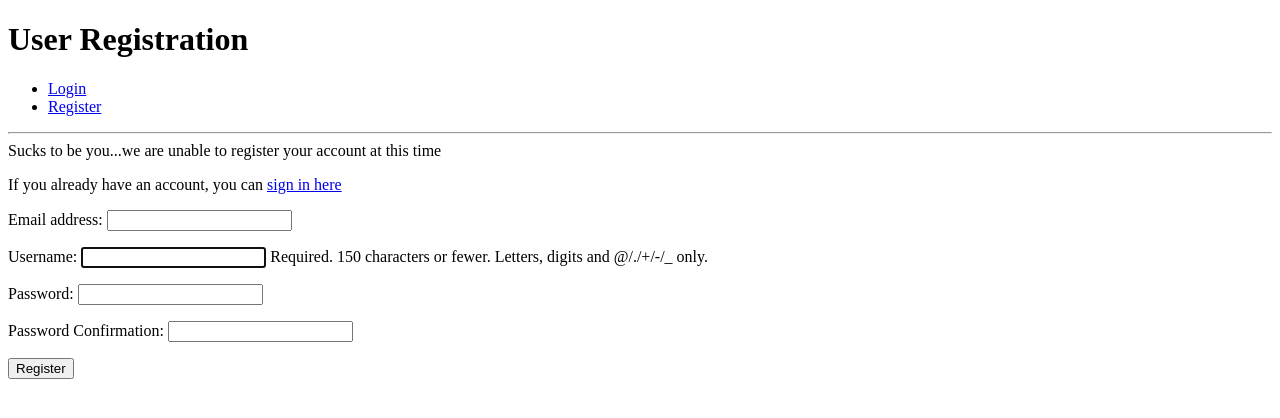
After one commit to sps992/django-authorization-test, a Django app: page /accounts/register/ in a window 1280 px wide. The commit adds this page. Shown: the top 418 px of the page. Run offline with Django 3.2, Linux system fonts and the light colour scheme.

Commit message:
Added user login, registration and profile

```diff
--- a/accounts/forms.py
+++ b/accounts/forms.py
@@ -1,4 +1,7 @@
 from django import forms
+from django.contrib.auth.models import User
+from django.contrib.auth.forms import UserCreationForm
+from django.core.exceptions import ValidationError
 
 
 class UserLoginForm(forms.Form):
@@ -6,3 +9,35 @@ class UserLoginForm(forms.Form):
 
     username = forms.CharField()
     password = forms.CharField(widget=forms.PasswordInput)
+
+
+class UserRegistrationForm(UserCreationForm):
+    """Form used to register a new user"""
+
+    password1 = forms.CharField(label="Password", widget=forms.PasswordInput)
+    password2 = forms.CharField(
+        label="Password Confirmation",
+        widget=forms.PasswordInput)
+
+    class Meta:
+        model = User
+        fields = ['email', 'username', 'password1', 'password2']
+
+    def clean_email(self):
+        email = self.cleaned_data.get('email')
+        username = self.cleaned_data.get('username')
+        if User.objects.filter(email=email).exclude(username=username):
+            raise forms.ValidationError(u'Sorry that email has already been registered')
+        return email
+
+    def clean_password2(self):
+        password1 = self.cleaned_data.get('password1')
+        password2 = self.cleaned_data.get('password2')
+
+        if not password1 or not password2:
+            raise ValidationError("Please confirm your password")
+
+        if password1 != password2:
+            raise ValidationError("Sorry your passwords do not match!")
+
+        return password2
--- /dev/null
+++ b/accounts/templates/profile.html
@@ -0,0 +1,5 @@
+{% extends 'base.html' %}
+{% block page_title %}{{ user }}'s' Profile{% endblock %}
+{% block page_heading %}{{ user }}'s' Profile{% endblock %}
+{% block content %}
+{% endblock %}
--- /dev/null
+++ b/accounts/templates/registration.html
@@ -0,0 +1,9 @@
+{% extends 'base.html' %}{% block page_title %}Registration Page{% endblock %}{% block page_heading %}User Registration{% endblock %}
+{% block content %}
+<p>If you already have an account, you can <a href="{% url 'login' %}">sign in here</a></p>
+<form method="POST">
+    {% csrf_token %}
+    {{ registration_form.as_p }}
+    <button type="submit">Register</button>
+</form>
+{% endblock %}
--- a/accounts/views.py
+++ b/accounts/views.py
@@ -1,13 +1,16 @@
 from django.shortcuts import render, redirect, reverse
 from django.contrib import auth, messages
-from accounts.forms import UserLoginForm
+from django.contrib.auth.decorators import login_required
+from django.contrib.auth.models import User
+from accounts.forms import UserLoginForm, UserRegistrationForm
+
 
 
 def index(request):
     """Return the index.html file"""
     return render(request, 'index.html')
 
-
+@login_required
 def logout(request):
     """Log the user out"""
     auth.logout(request)
@@ -17,6 +20,8 @@ def logout(request):
 
 def login(request):
     """Return a login page"""
+    if request.user.is_authenticated:
+        return redirect(reverse('index'))
     if request.method == "POST":
         login_form = UserLoginForm(request.POST)
 
@@ -27,8 +32,38 @@ def login(request):
             if user:
                 auth.login(user=user, request=request)
                 messages.success(request, "You have successfully logged in!")
+                return redirect(reverse('index'))
             else:
                 login_form.add_error(None, "Your username or password is incorrect")
     else:
         login_form = UserLoginForm()
     return render(request, 'login.html', {"login_form": login_form})
+
+
+def registration(request):
+    """Render the registration page"""
+    if request.user.is_authenticated:
+        return redirect(reverse('index'))
+
+    if request.method == "POST":
+        registration_form = UserRegistrationForm(request.POST)
+
+        if registration_form.is_valid():
+            registration_form.save()
+
+            user = auth.authenticate(username=request.POST['username'],
+                                     password=request.POST['password1'])
+            if user:
+                auth.login(user=user, request=request)
+                messages.success(request, "Welcome to the clan, you are successfully registered!")
+                return redirect(reverse('index'))
+    else:
+        messages.error(request, "Sucks to be you...we are unable to register your account at this time")
+        registration_form = UserRegistrationForm()
+    return render(request, 'registration.html', {
+        "registration_form": registration_form})
+
+def user_profile(request):
+    """The user's profile page"""
+    user = User.objects.get(email=request.user.email)
+    return render(request, 'profile.html', {"profile": user})
--- a/django_auth/urls.py
+++ b/django_auth/urls.py
@@ -15,11 +15,13 @@ Including another URLconf
 """
 from django.conf.urls import url
 from django.contrib import admin
-from accounts.views import index, logout, login
+from accounts.views import index, logout, login, registration, user_profile
 
 urlpatterns = [
     url(r'^admin/', admin.site.urls),
     url(r'^$', index, name="index"),
     url(r'^accounts/logout/$', logout, name="logout"),
-    url(r'^accounts/login/$', login, name="login")
+    url(r'^accounts/login/$', login, name="login"),
+    url(r'^accounts/register/$', registration, name="registration"),
+    url(r'^accounts/profile$', user_profile, name="profile"),
 ]
--- a/django_auth/templates/base.html
+++ b/templates/base.html
@@ -4,16 +4,19 @@
     <meta charset="UTF-8">
     <meta name="viewport" content="width=device-width, initial-scale=1.0">
     <meta http-equiv="X-UA-Compatible" content="ie=edge">
-    <title>{% block page title %}{% endblock %}</title>
+    <title>{% block page_title %}{% endblock %}</title>
 </head>
 <body>
     <h1>{% block page_heading %}{% endblock %}</h1>
      <nav>
         <ul>
+        {% if user.is_authenticated %}
+            <li><a href="{% url 'profile' %}">Profile</a></li>
+            <li><a href="{% url 'logout' %}">Logout</a></li>
+        {% else %}
         <li><a href="{% url 'login' %}">Login</a></li>
-        <li><a href="{% url 'logout' %}">Logout</a></li>
-        <li><a href="#">Register</a></li>
-        <li><a href="#">Profile</a></li>
+        <li><a href="{% url 'registration' %}">Register</a></li>
+        {% endif %}
         </ul>
     </nav>
     <hr>
@@ -24,5 +27,6 @@
         {% endfor %}
     </div>
     {% endif %}
+    {% block content %}{% endblock %}
 </body>
 </html>
```
Also changed, not shown: accounts/templates/login.html (+4 -32 lines), db.sqlite3.
